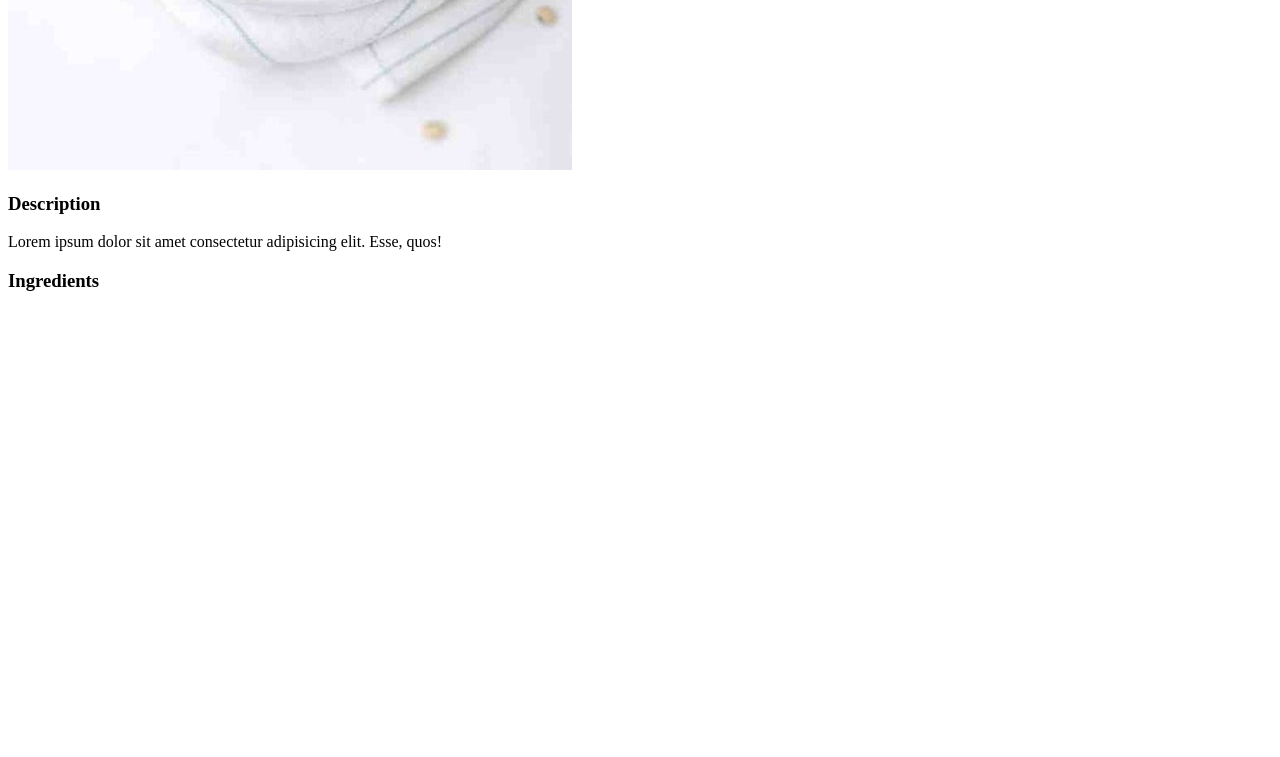
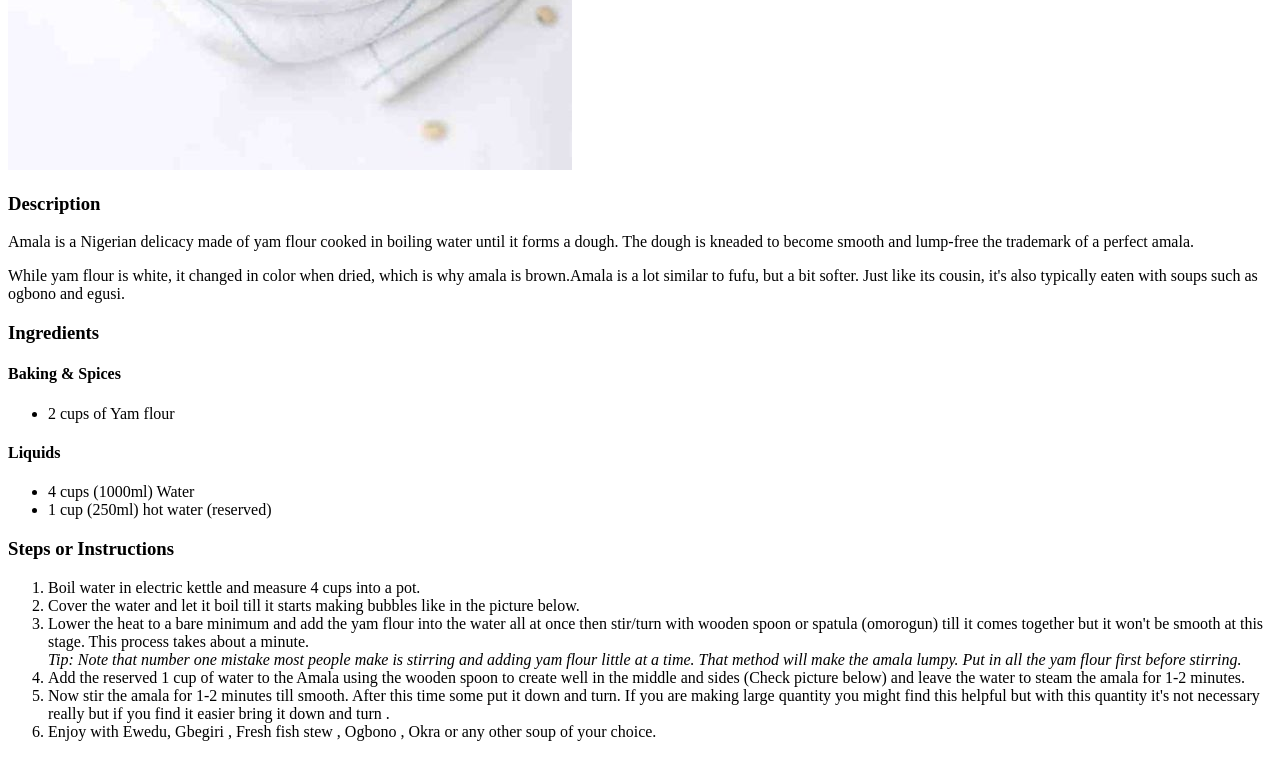
Before and after one commit to adeyemi-adekunle/odin-recipes, a plain HTML site: page recipes/amala.html in a window 1280 px wide. Shown: the part 755-1512 px from the top of the page. Before the commit the page ends 1066 px from the top, so only its background shows below. Drawn offline with Linux system fonts and the light colour scheme.

Commit message:
add ingredients list and steps or instructions to Dodo recipe and Amala and a little corrction in the steps

```diff
--- a/recipes/amala.html
+++ b/recipes/amala.html
@@ -1,19 +1,61 @@
 <!DOCTYPE html>
 <html lang="en">
+
 <head>
     <meta charset="UTF-8">
     <meta http-equiv="X-UA-Compatible" content="IE=edge">
     <meta name="viewport" content="width=device-width, initial-scale=1.0">
     <title>Amala Recipes</title>
 </head>
+
 <body>
     <h1>Amala Recipes</h1>
     <img src="../images/Amala.jpg" alt="Nigeria Amala">
     <h3>Description</h3>
-    <p>Lorem ipsum dolor sit amet consectetur adipisicing elit. Esse, quos!</p>
+    <p>Amala is a Nigerian delicacy made of yam flour cooked in boiling water until it forms a dough. The dough is
+        kneaded to become smooth and lump-free the trademark of a perfect amala.</p>
+    <p>While yam flour is white, it changed in color when dried, which is why amala is brown.Amala is a lot similar to
+        fufu, but a bit softer. Just like its cousin, it's also typically eaten with soups such as ogbono and egusi.
+    </p>
     <h3>Ingredients</h3>
+    <h4>Baking & Spices</h4>
     <ul>
+        <li>2 cups of Yam flour</li>
+    </ul>
+    <h4>Liquids</h4>
+    <ul>
+        <li>4 cups (1000ml) Water</li>
+        <li>1 cup (250ml) hot water (reserved)</li>
+    </ul>
 
-    </ul>
+    <h3>Steps or Instructions</h3>
+    <ol>
+        <li>
+            Boil water in electric kettle and measure 4 cups into a pot.
+        </li>
+        <li>
+            Cover the water and let it boil till it starts making bubbles like in the picture below.
+        </li>
+        <li>
+            Lower the heat to a bare minimum and add the yam flour into the water all at once then stir/turn with wooden
+            spoon or spatula (omorogun) till it comes together but it won't be smooth at this stage. This process takes
+            about a minute.
+        </li>
+        <em>Tip: Note that number one mistake most people make is stirring and adding yam flour little at a time.
+            That method will make the amala lumpy. Put in all the yam flour first before stirring.</em>
+        <li>
+            Add the reserved 1 cup of water to the Amala using the wooden spoon to create well in the middle and sides
+            (Check picture below) and leave the water to steam the amala for 1-2 minutes.
+        </li>
+        <li>
+            Now stir the amala for 1-2 minutes till smooth. After this time some put it down and turn. If you are making
+            large quantity you might find this helpful but with this quantity it's not necessary really but if you find
+            it easier bring it down and turn .
+        </li>
+        <li>
+            Enjoy with Ewedu, Gbegiri , Fresh fish stew , Ogbono , Okra or any other soup of your choice.
+        </li>
+    </ol>
 </body>
+
 </html>
```
Also changed, not shown: recipes/dodo.html (+32 -2 lines), recipes/egusi-soup.html (+1 -1 lines), recipes/jollof-rice.html (+1 -1 lines), recipes/tomato-stew.html (+1 -1 lines), images/Dodo.jpg.
